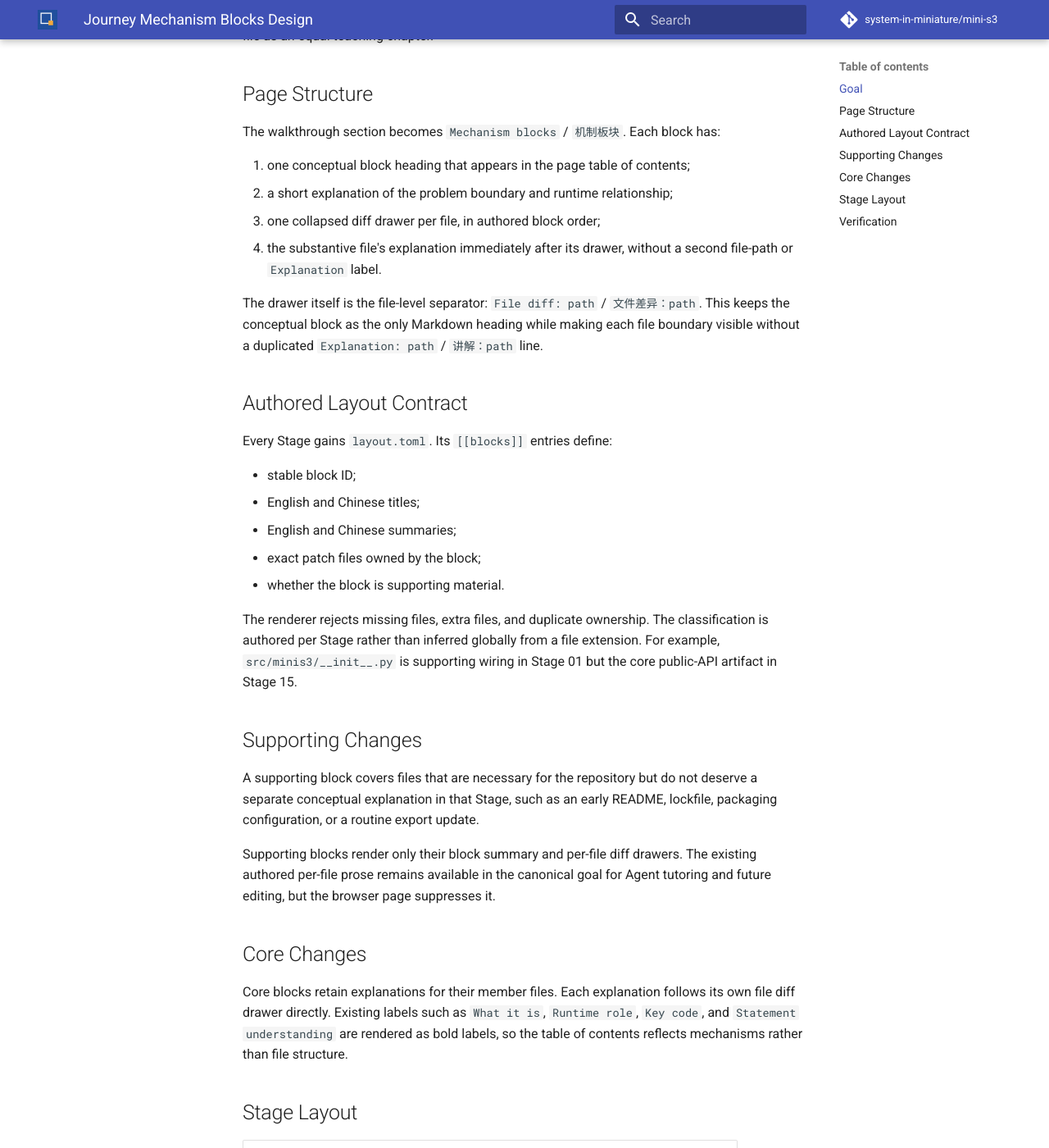
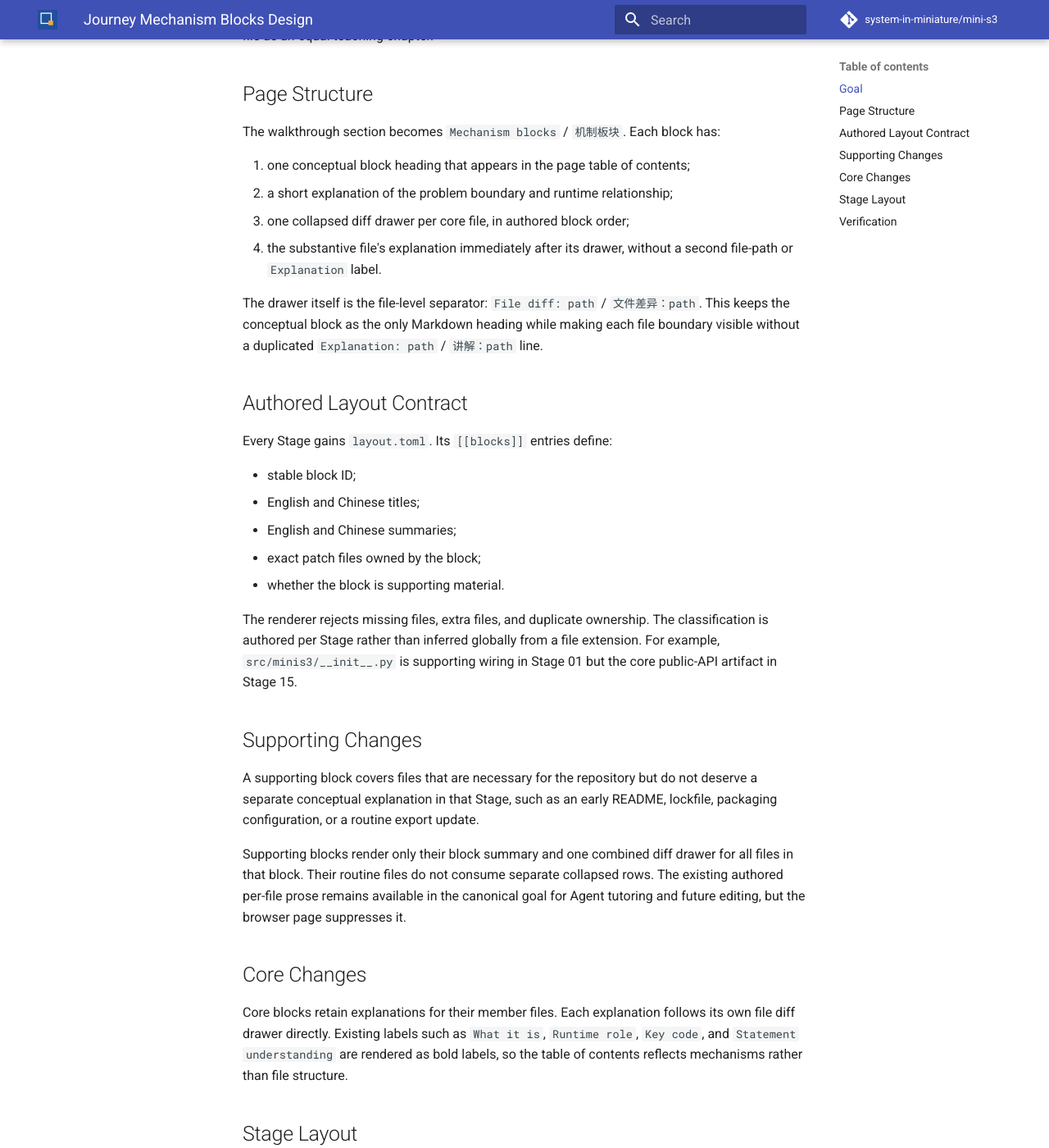
Before and after one commit to system-in-miniature/mini-s3, an MkDocs documentation site: the page built from docs/superpowers/specs/2026-08-01-journey-mechanism-blocks-design.md, in a window 1280 px wide and 1400 px high, scrolled down 273 px. Shown: the whole window at 82% size. Built offline with MkDocs 1.6.1 and Material for MkDocs 9.7.7, drawn with Linux system fonts in a browser that asks for light colours; comment, search, counter and statistics services are not loaded; some of the changed text lies outside the part shown.

Commit message:
docs: compact supporting Journey diffs

```diff
--- a/docs/superpowers/specs/2026-08-01-journey-mechanism-blocks-design.md
+++ b/docs/superpowers/specs/2026-08-01-journey-mechanism-blocks-design.md
@@ -11,7 +11,7 @@
 
 1. one conceptual block heading that appears in the page table of contents;
 2. a short explanation of the problem boundary and runtime relationship;
-3. one collapsed diff drawer per file, in authored block order;
+3. one collapsed diff drawer per core file, in authored block order;
 4. the substantive file's explanation immediately after its drawer, without a
    second file-path or `Explanation` label.
 
@@ -41,9 +41,11 @@
 not deserve a separate conceptual explanation in that Stage, such as an early
 README, lockfile, packaging configuration, or a routine export update.
 
-Supporting blocks render only their block summary and per-file diff drawers.
-The existing authored per-file prose remains available in the canonical goal
-for Agent tutoring and future editing, but the browser page suppresses it.
+Supporting blocks render only their block summary and one combined diff drawer
+for all files in that block. Their routine files do not consume separate
+collapsed rows. The existing authored per-file prose remains available in the
+canonical goal for Agent tutoring and future editing, but the browser page
+suppresses it.
 
 ## Core Changes
 
@@ -80,7 +82,8 @@
 - every Stage patch file belongs to exactly one block;
 - supporting files have no browser per-file explanation;
 - core files remain explained and retain their key-code slices;
-- each patch file has one collapsed diff drawer in its owning block;
+- each core patch file has one collapsed diff drawer in its owning block;
+- each supporting block has one combined diff drawer containing all its files;
 - each core explanation immediately follows its file drawer without a repeated
   path label;
 - file names and explanation labels do not become table-of-contents headings;
```
Also changed, not shown: docs/superpowers/plans/2026-08-01-journey-mechanism-blocks.md (+4 -3 lines).
